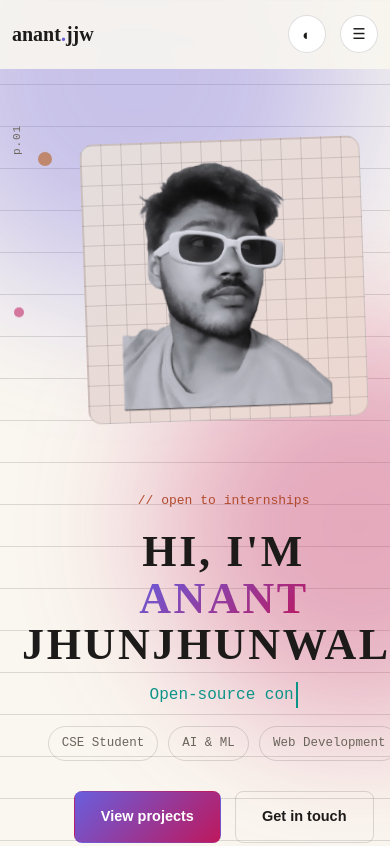
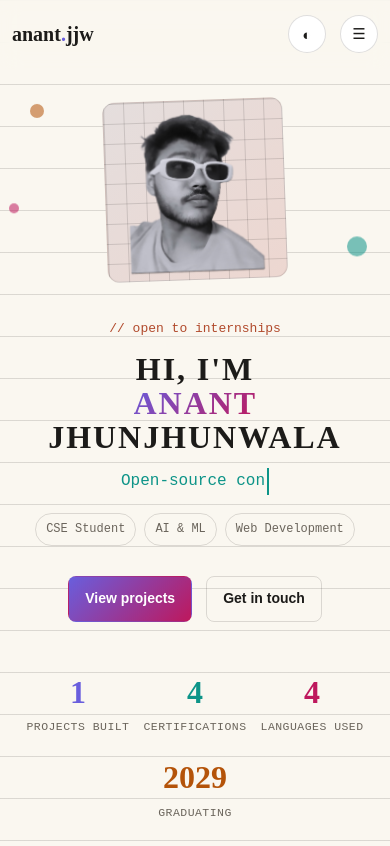
Before and after one commit to anant0987/portfolio, a plain HTML site: page index.html in a window 390 px wide. Shown: the top 846 px of the page. Drawn offline with Linux system fonts and the light colour scheme.

Commit message:
fix hero section

```diff
--- a/style.css
+++ b/style.css
@@ -297,3 +297,20 @@ footer .logo{ display:inline-block; margin-bottom:18px; }
 .reveal.in{ opacity:1; transform:translateY(0); }
 
 @media (prefers-reduced-motion: reduce){ *{ transition:none !important; animation:none !important; } }
+
+/* Mobile-friendly hero adjustments */
+@media (max-width:600px){
+  .hero{ padding-top:100px; padding-bottom:60px; min-height:auto; }
+  .hero-blob{ display:none; }
+  .hero-grid{ gap:28px; grid-template-columns:1fr; text-align:center; }
+  .avatar{ width:180px; height:180px; border-radius:12px; }
+  .avatar img{ width:100%; height:100%; object-fit:cover; border-radius:12px; }
+  .hero h1{ font-size:clamp(32px, 8vw, 44px); margin-top:8px; }
+  .tag-row{ justify-content:center; gap:8px; }
+  .tag{ padding:6px 10px; font-size:12px; }
+  .btn{ padding:10px 16px; font-size:14px; }
+  .stats-strip{ gap:14px; justify-content:center; }
+  .page-num{ display:none; }
+  .wrap{ padding-left:16px; padding-right:16px; }
+  .dot-nav{ display:none; }
+}
```
